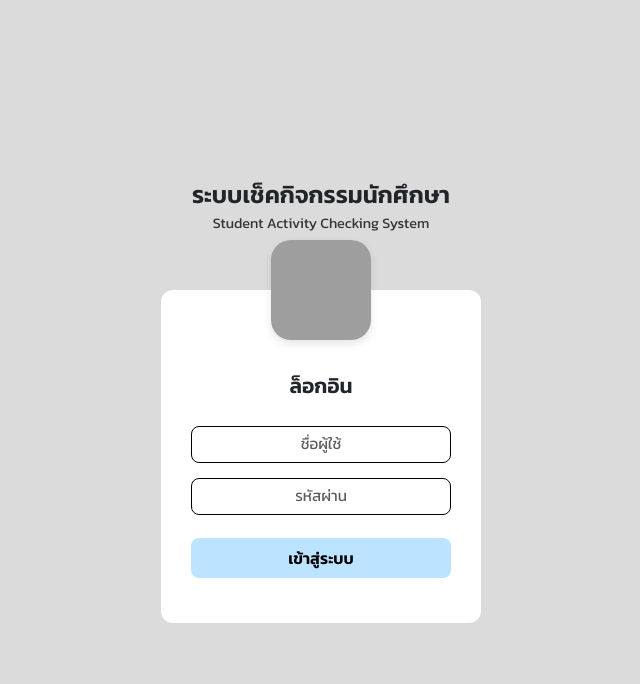
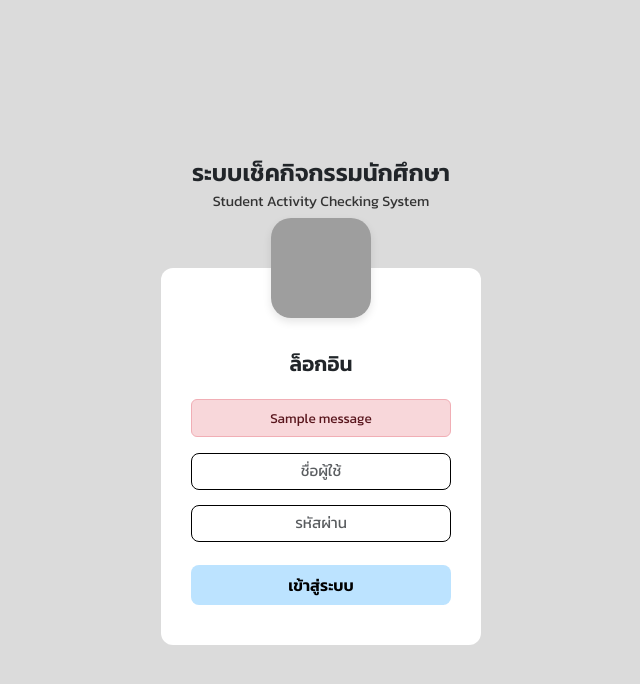
Before and after one commit to porawitkt445-ship-it/nktc-attendance, a Flask app: page /login in a window 1280 px wide. Shown: the top 684 px of the page, without its empty margins (319-959 px from the left). Run offline with Flask 3, Linux system fonts and the light colour scheme; one stand-in notice (Sample message) is shown; grey boxes are pictures that could not be loaded.

Commit message:
Update login.html

```diff
--- a/templates/login.html
+++ b/templates/login.html
@@ -39,7 +39,7 @@
             border-radius: 20px;
             box-shadow: 0 4px 8px rgba(0,0,0,0.1);
         }
-        .login-title { margin-top: 50px; font-weight: 700; margin-bottom: 25px; font-size: 1.3rem; }
+        .login-title { margin-top: 50px; font-weight: 700; margin-bottom: 20px; font-size: 1.3rem; }
         .form-control {
             border: 1.5px solid #000;
             border-radius: 8px;
@@ -55,7 +55,7 @@
             width: 100%;
             padding: 8px;
             border: none;
-            margin-bottom: 15px;
+            margin-bottom: 10px;
         }
         .btn-login:hover { background-color: #9bd2ff; }
     </style>
@@ -72,6 +72,17 @@
 
         <div class="login-title">ล็อกอิน</div>
 
+        <!-- 🔴 ส่วนเพิ่มใหม่: แสดงข้อความแจ้งเตือนเมื่อรหัสผ่านหรือชื่อผู้ใช้ผิด -->
+        {% with messages = get_flashed_messages(with_categories=true) %}
+            {% if messages %}
+                {% for category, message in messages %}
+                    <div class="alert alert-danger py-2 mb-3" style="font-size: 0.85rem; border-radius: 6px;" role="alert">
+                        {{ message }}
+                    </div>
+                {% endfor %}
+            {% endif %}
+        {% endwith %}
+
         <form action="/login" method="POST">
             <input type="text" class="form-control" name="username" placeholder="ชื่อผู้ใช้" required>
             <input type="password" class="form-control" name="password" placeholder="รหัสผ่าน" required>
```
